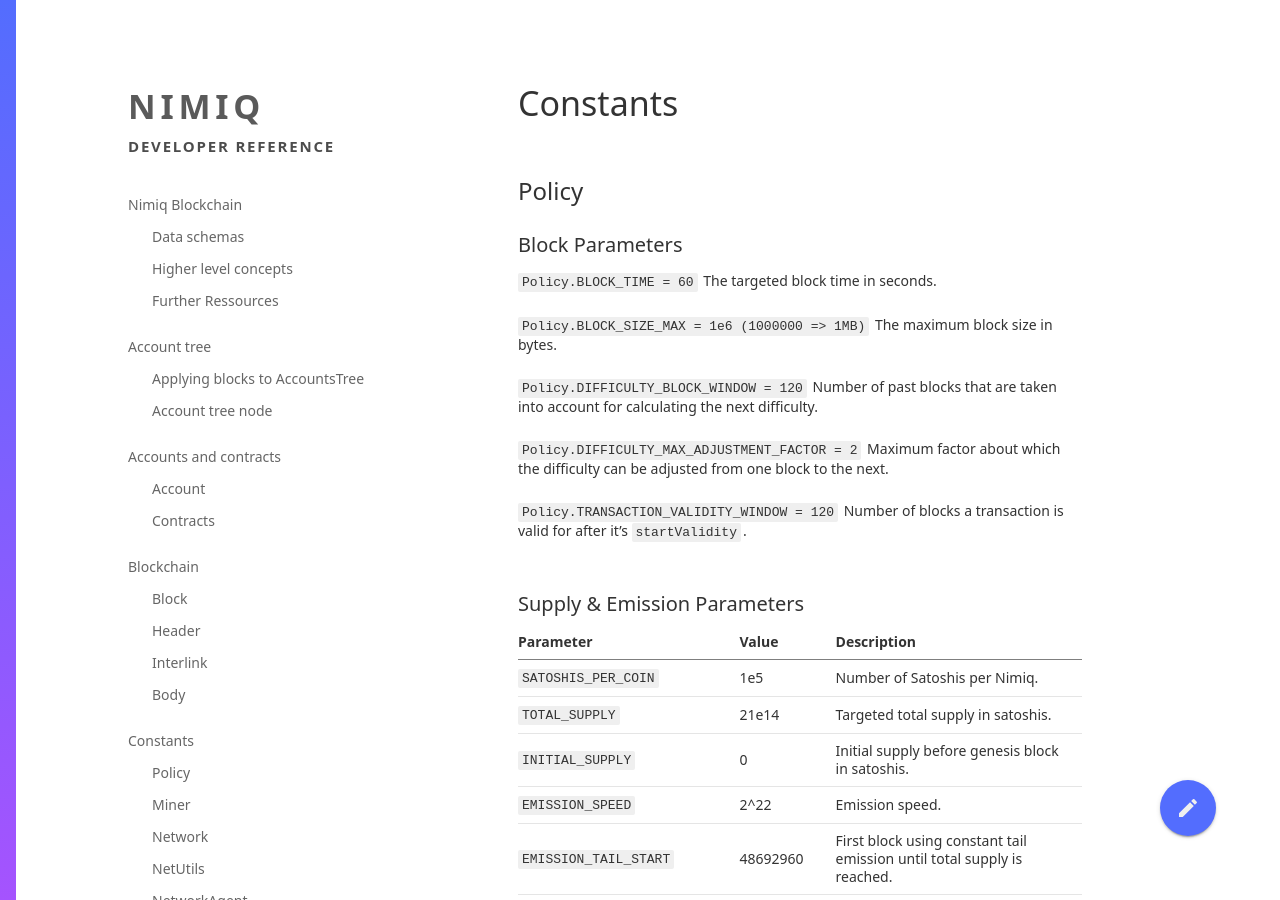
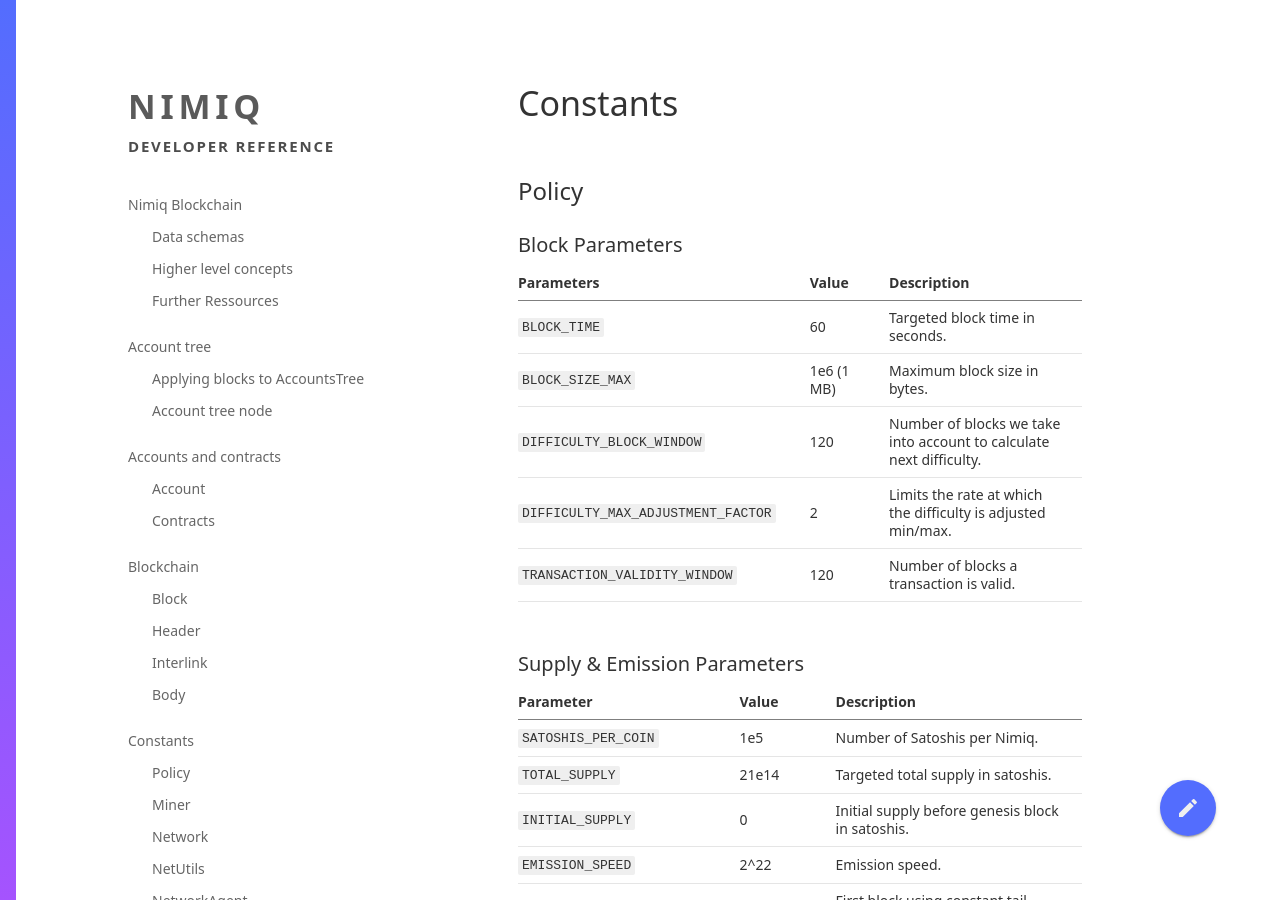
Before and after one commit to nimiq-network/developer-reference, a Jekyll site: the page built from chapters/constants.md, in a window 1280 px wide and 900 px high. Built offline with Jekyll 4.4.1, drawn with Linux system fonts in a browser that asks for light colours; our own code applies the rules of GitHub Pages for plain Markdown files.

Commit message:
Revert last commit

```diff
--- a/chapters/constants.md
+++ b/chapters/constants.md
@@ -8,20 +8,13 @@ category: "Higher level concepts"
 
 ### Block Parameters
 
-`Policy.BLOCK_TIME = 60`
-The targeted block time in seconds.
-
-`Policy.BLOCK_SIZE_MAX = 1e6 (1000000 => 1MB)`
-The maximum block size in bytes.
-
-`Policy.DIFFICULTY_BLOCK_WINDOW = 120`
-Number of past blocks that are taken into account for calculating the next difficulty.
-
-`Policy.DIFFICULTY_MAX_ADJUSTMENT_FACTOR = 2`
-Maximum factor about which the difficulty can be adjusted from one block to the next.
-
-`Policy.TRANSACTION_VALIDITY_WINDOW = 120`
-Number of blocks a transaction is valid for after it's `startValidity`.
+|**Parameters**            |**Value**    |**Description**                          |
+|----------------------------------  |---------------|------------------------------------------------------------------  |
+|`BLOCK_TIME`            |60        |Targeted block time in seconds.                  |
+|`BLOCK_SIZE_MAX`          |1e6 (1 MB)    |Maximum block size in bytes.                    |
+|`DIFFICULTY_BLOCK_WINDOW`      |120      |Number of blocks we take into account to calculate next difficulty.|
+|`DIFFICULTY_MAX_ADJUSTMENT_FACTOR`  |2        |Limits the rate at which the difficulty is adjusted min/max.    |
+|`TRANSACTION_VALIDITY_WINDOW`    |120      |Number of blocks a transaction is valid.              |
 
 ### Supply & Emission Parameters
 
```
